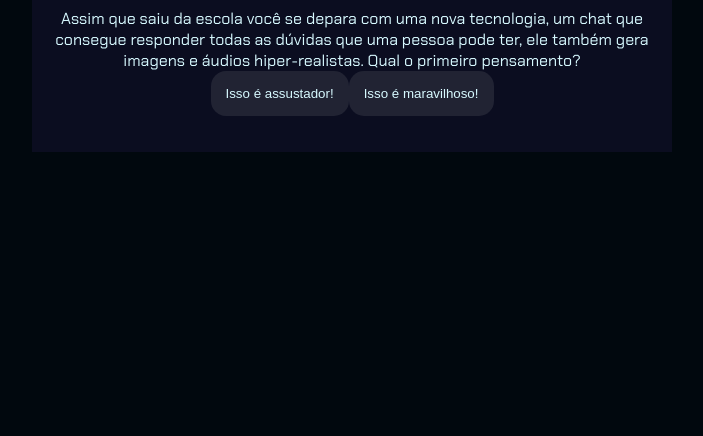
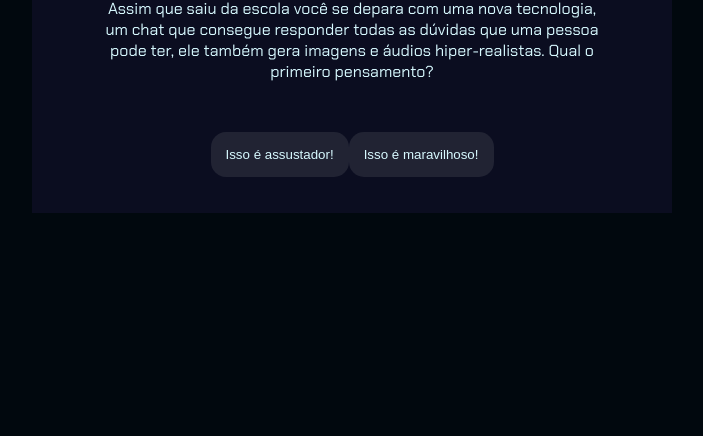
Before and after one commit to Branchertefa/Criando_uma_missao, a plain HTML site: page index.html in a window 1280 px wide. Shown: the part 380-816 px from the top of the page, without its empty margins (288-991 px from the left). Drawn offline with Linux system fonts and the light colour scheme.

Commit message:
Update style.css

```diff
--- a/style.css
+++ b/style.css
@@ -25,6 +25,10 @@ body {
     padding: 20px;
 }
 
+.caixa-perguntas {
+    padding: 50px;
+}
+
 h1{
     color: var(--cor-destaque);
 }
```
